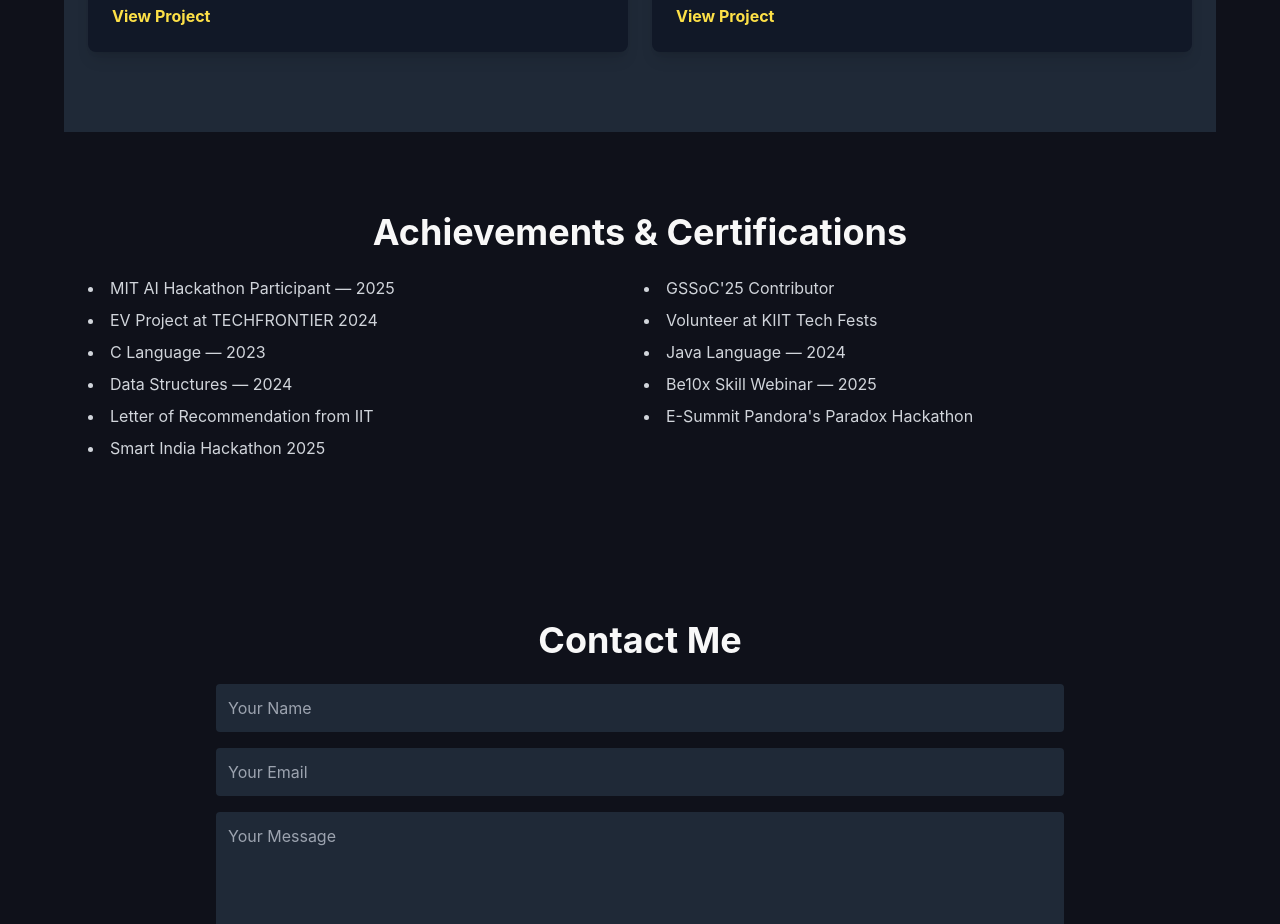
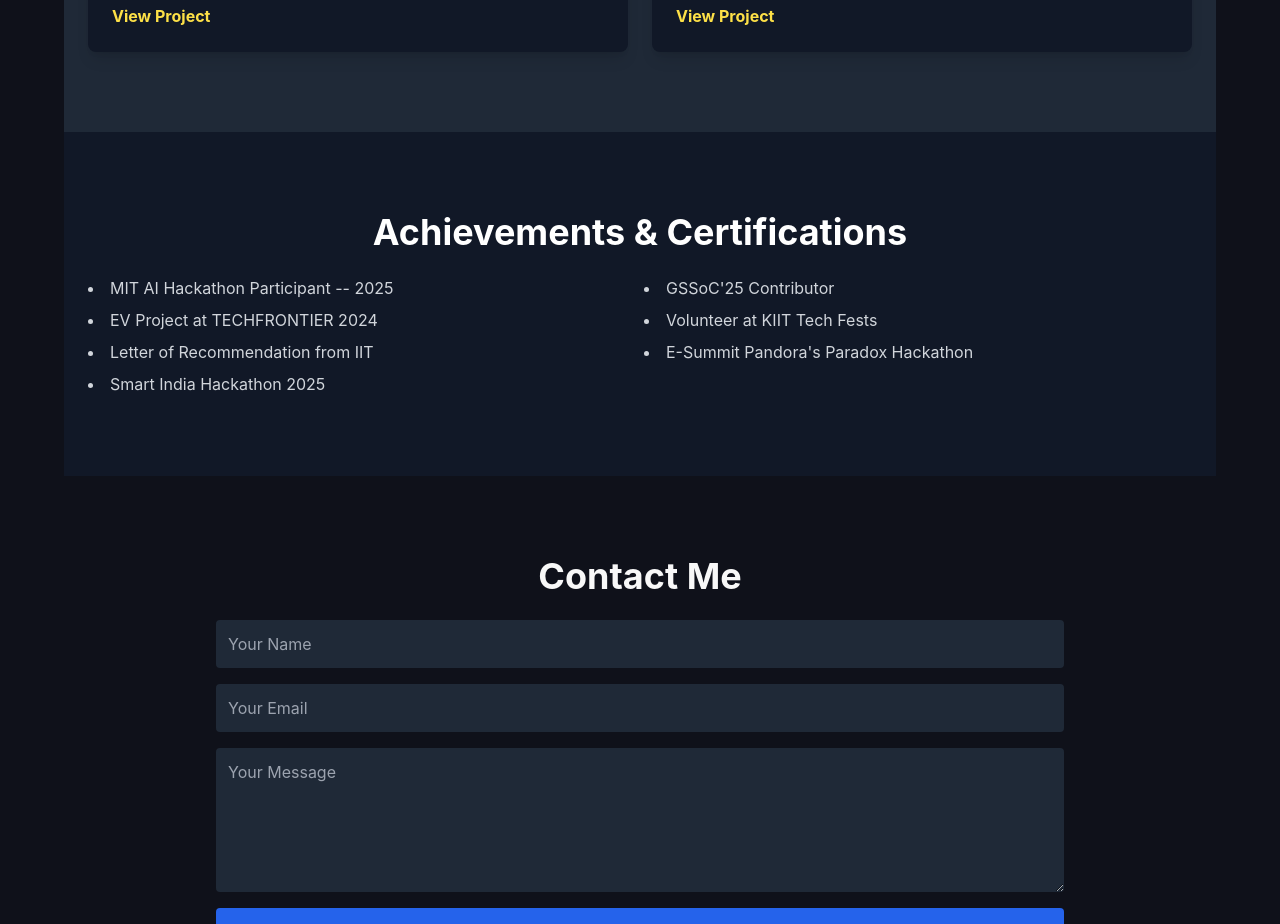
Before and after one commit to GSWAYAM9/portfolio2, a Next.js app: page / in a window 1280 px wide. Shown: the part 1440-2364 px from the top of the page. Built offline with nearby package versions, Linux system fonts and the light colour scheme.

Commit message:
Update Achievements.js

```diff
--- a/components/Achievements.js
+++ b/components/Achievements.js
@@ -1,26 +1,22 @@
-export default function Achievements() {
 const achievements = [
-    "MIT AI Hackathon Participant — 2025",
+  "MIT AI Hackathon Participant -- 2025",
   "GSSoC'25 Contributor",
   "EV Project at TECHFRONTIER 2024",
   "Volunteer at KIIT Tech Fests",
-    "C Language — 2023",
-    "Java Language — 2024",
-    "Data Structures — 2024",
-    "Be10x Skill Webinar — 2025",
   "Letter of Recommendation from IIT",
   "E-Summit Pandora's Paradox Hackathon",
   "Smart India Hackathon 2025"
 ];
 
-  return (
-    <section id="achievements" className="py-20 px-6 max-w-6xl mx-auto">
+const Achievements = () => (
+  <section id="achievements" className="py-20 px-6 max-w-6xl mx-auto bg-gray-900 text-white" data-aos="fade-up">
     <h2 className="text-4xl font-bold mb-6 text-center">Achievements & Certifications</h2>
     <ul className="list-disc list-inside text-gray-300 grid md:grid-cols-2 gap-2">
-        {achievements.map((item, index) => (
-          <li key={index}>{item}</li>
+      {achievements.map((ach, idx) => (
+        <li key={idx}>{ach}</li>
       ))}
     </ul>
   </section>
 );
-}
+
+export default Achievements;
```
Lines whose indentation alone changed are shown as unchanged.
